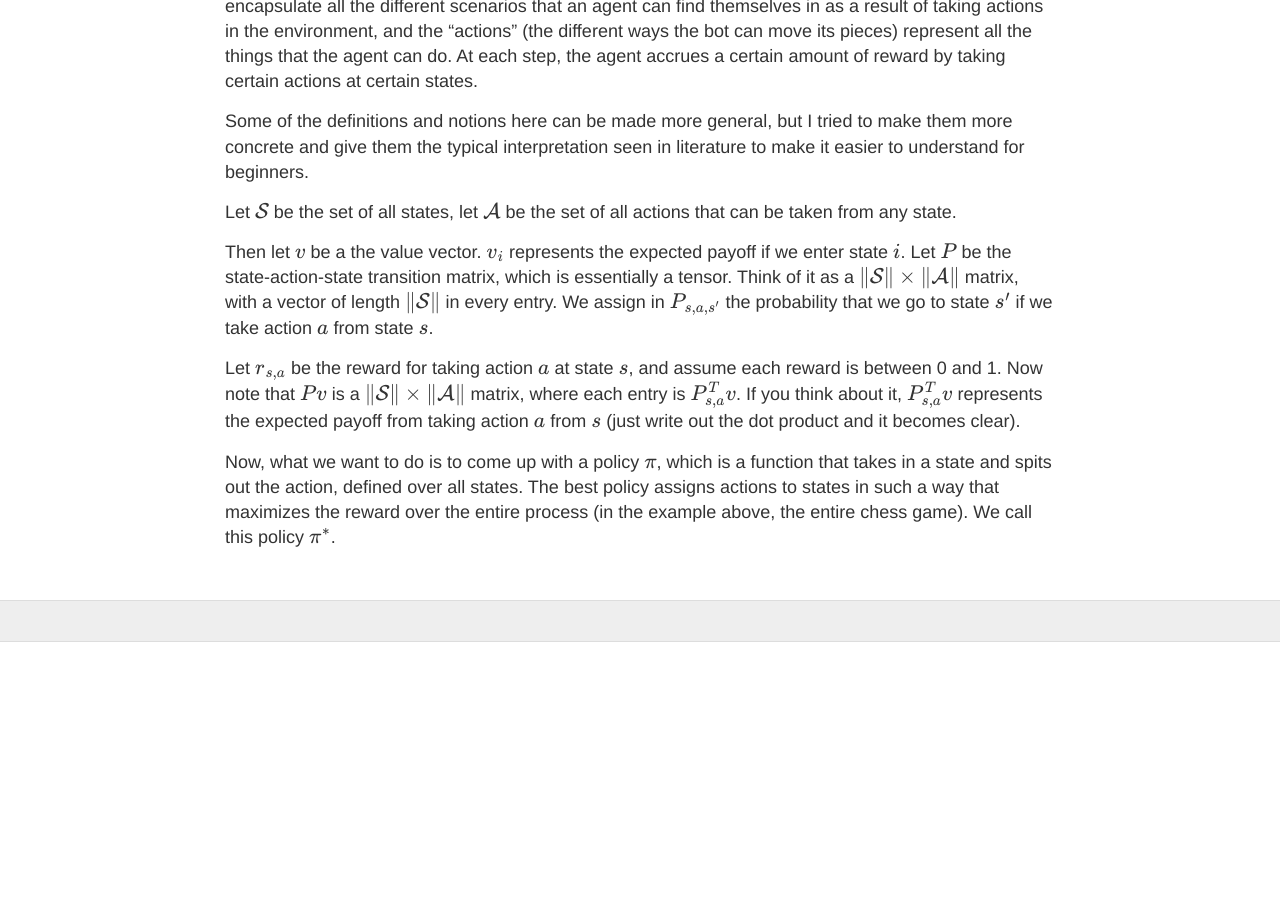
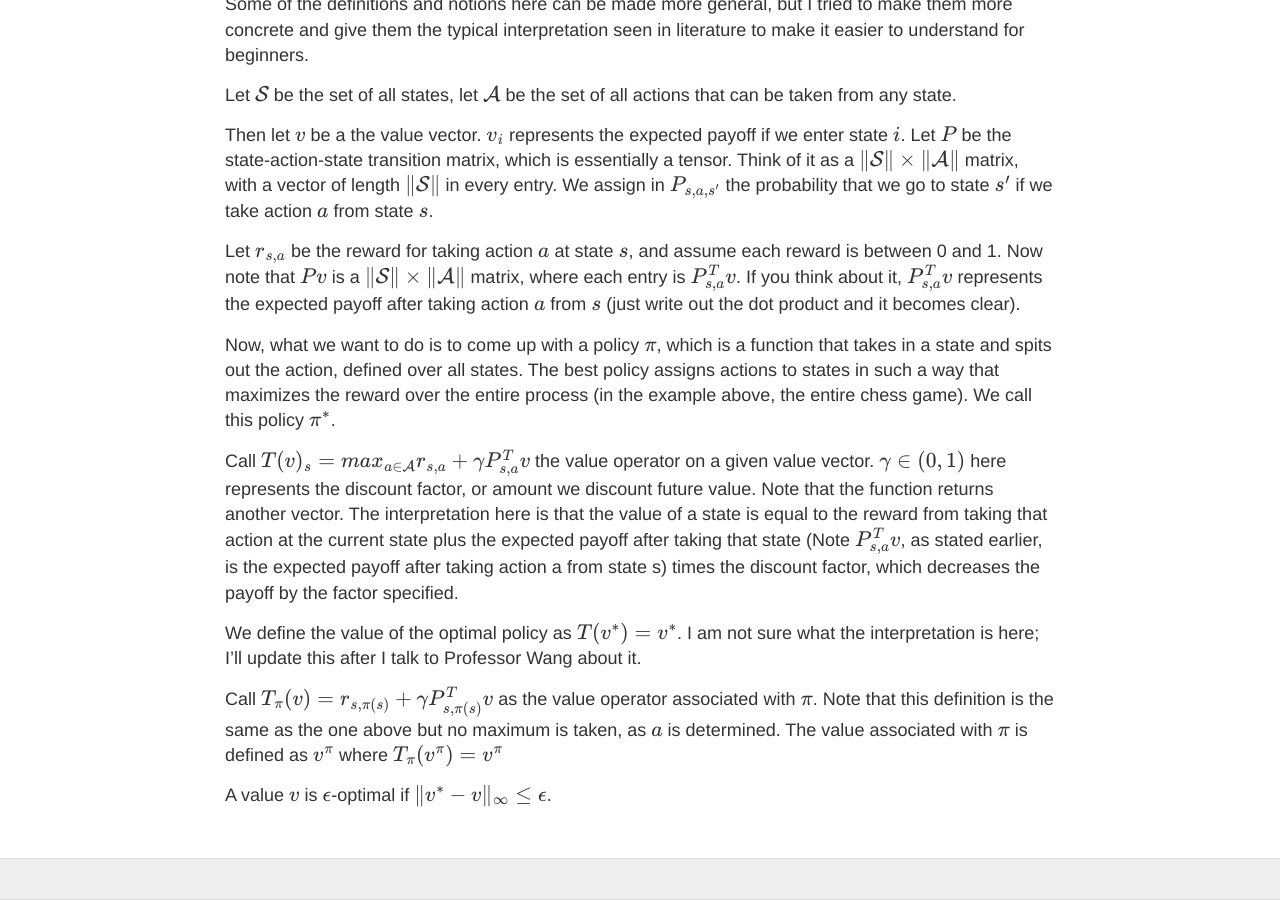
Before and after one commit to houcharlie/oldwebsite, a Jekyll site: the page built from _posts/2018-10-10-mdp.md, in a window 1280 px wide and 900 px high, scrolled down 725 px. Built offline with Jekyll 4.4.1, drawn with Linux system fonts in a browser that asks for light colours; our own code applies the rules of GitHub Pages for plain Markdown files; formulas are drawn with MathJax 3; before the commit the page ends 1367 px from its top, so only the background shows below that; some of the changed text lies outside the part shown.

Commit message:
Update _posts/2018-10-10-mdp.md

```diff
--- a/_posts/2018-10-10-mdp.md
+++ b/_posts/2018-10-10-mdp.md
@@ -1,6 +1,7 @@
 ---
 layout: post
-title: Notes on Sample/Time Complexities for Solving DMDP with a Generative Model
+title: Notes on Near-Optimal Time and Sample Complexities for for Solving
+Discounted Markov Decision Process with a Generative Model
 permalink: /blog/:title
 ---
 
@@ -17,6 +18,14 @@ Let $$\cal{S}$$ be the set of all states, let $$\cal{A}$$ be the set of all acti
 
 Then let $$ v $$ be a the value vector.  $$ v_{i} $$ represents the expected payoff if we enter state $$ i $$.  Let $$ P $$ be the state-action-state transition matrix, which is essentially a tensor.  Think of it as a $$ \|\cal{S}\|\times\|\cal{A}\| $$ matrix, with a vector of length $$ \|\cal{S}\| $$ in every entry. We assign in $$ P_{s,a,s'} $$ the probability that we go to state $$ s' $$ if we take action $$ a $$ from state $$ s $$.
 
-Let $$ r_{s,a} $$ be the reward for taking action $$ a $$ at state $$ s $$, and assume each reward is between 0 and 1.  Now note that $$Pv$$ is a $$ \|\cal{S}\|\times\|\cal{A}\| $$ matrix, where each entry is $$ P_{s,a}^{T}v $$.  If you think about it, $$ P_{s,a}^{T}v $$ represents the expected payoff from taking action $$ a $$ from $$ s $$ (just write out the dot product and it becomes clear).
+Let $$ r_{s,a} $$ be the reward for taking action $$ a $$ at state $$ s $$, and assume each reward is between 0 and 1.  Now note that $$Pv$$ is a $$ \|\cal{S}\|\times\|\cal{A}\| $$ matrix, where each entry is $$ P_{s,a}^{T}v $$.  If you think about it, $$ P_{s,a}^{T}v $$ represents the expected payoff after taking action $$ a $$ from $$ s $$ (just write out the dot product and it becomes clear).
 
 Now, what we want to do is to come up with a policy $$ \pi $$, which is a function that takes in a state and spits out the action, defined over all states.  The best policy assigns actions to states in such a way that maximizes the reward over the entire process (in the example above, the entire chess game).  We call this policy $$ \pi^{*} $$.
+
+Call $$ T(v)_{s} = max_{a \in \cal{A}} {r_{s,a} + \gamma P_{s,a}^{T}v} $$ the value operator on a given value vector.  $$\gamma \in (0,1)$$ here represents the discount factor, or amount we discount future value.  Note that the function returns another vector.  The interpretation here is that the value of a state is equal to the reward from taking that action at the current state plus the expected payoff after taking that state (Note $$P_{s,a}^{T}v$$, as stated earlier, is the expected payoff after taking action a from state s) times the discount factor, which decreases the payoff by the factor specified.
+
+We define the value of the optimal policy as $$ T(v^{*}) = v^{*} $$.  I am not sure what the interpretation is here; I'll update this after I talk to Professor Wang about it.
+
+Call $$T_{\pi}(v) = r_{s,\pi(s)} + \gamma P_{s,\pi(s)}^{T}v $$ as the value operator associated with $$\pi$$.  Note that this definition is the same as the one above but no maximum is taken, as $$a$$ is determined.  The value associated with $$\pi$$ is defined as $$v^{\pi}$$ where $$T_{\pi}(v^{\pi}) = v^{\pi}$$
+
+A value $$v$$ is $$\epsilon$$-optimal if $$\|v^{*} - v\|_{\infty} \leq \epsilon$$.
```
